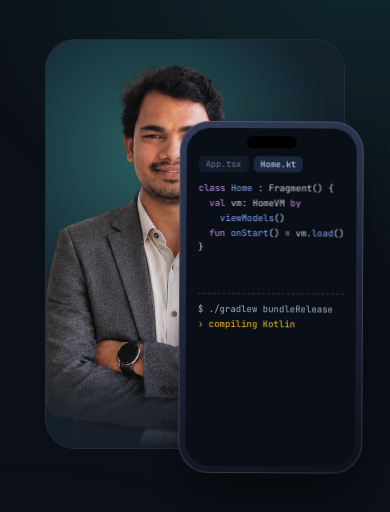
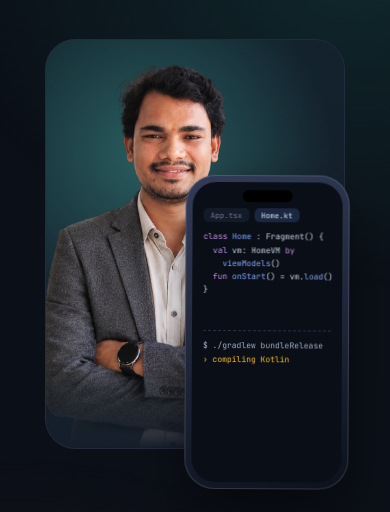
Before and after one commit to Shivanjal00/shivanjal-portfolio, a plain HTML site: page index.html in a window 390 px wide. Shown: the part 64-576 px from the top of the page. Drawn offline with nearby package versions, Linux system fonts and the light colour scheme.

Commit message:
Adjust phone and screen dimensions in CSS1

```diff
--- a/index.html
+++ b/index.html
@@ -61,16 +61,16 @@ a{color:inherit}
 .pic{position:relative;height:490px;border-radius:30px;background:radial-gradient(260px 260px at 35% 28%,rgba(94,234,212,.3),transparent 70%),radial-gradient(200px 200px at 90% 100%,rgba(255,138,101,.18),transparent 70%),linear-gradient(155deg,#12242e,#161d2b);border:1px solid var(--line);overflow:hidden}
 .pic img{position:absolute;bottom:0;left:50%;transform:translateX(-58%);height:96%;max-width:none;-webkit-mask-image:linear-gradient(#000 78%,transparent);mask-image:linear-gradient(#000 78%,transparent)}
 .pic .mono{position:absolute;inset:0;display:none;place-items:center;font:800 120px 'Bricolage Grotesque';color:var(--teal)}
-.phone{position:absolute;right:-34px;bottom:-4px;width:218px;height:412px;border-radius:30px;padding:7px;background:linear-gradient(160deg,#323c58,#0c111c);box-shadow:0 24px 50px rgba(0,0,0,.5),inset 0 0 0 1px rgba(255,255,255,.14);animation:bob 6s ease-in-out infinite;will-change:transform}
+.phone{position:absolute;right:-12px;bottom:-26px;width:194px;height:368px;border-radius:30px;padding:7px;background:linear-gradient(160deg,#323c58,#0c111c);box-shadow:0 24px 50px rgba(0,0,0,.5),inset 0 0 0 1px rgba(255,255,255,.14);animation:bob 6s ease-in-out infinite;will-change:transform}
 @keyframes bob{50%{transform:translateY(-12px) rotate(2deg)}}
-.screen{height:100%;border-radius:24px;background:#0a0e16;padding:28px 12px 11px;font:400 10.5px/1.65 'JetBrains Mono',monospace;overflow:hidden;position:relative}
+.screen{height:100%;border-radius:24px;background:#0a0e16;padding:26px 11px 10px;font:400 9.5px/1.65 'JetBrains Mono',monospace;overflow:hidden;position:relative}
 .screen::before{content:'';position:absolute;top:8px;left:50%;transform:translateX(-50%);width:50px;height:12px;border-radius:8px;background:#000}
-.tabs{display:flex;gap:5px;margin-bottom:9px;font-size:9.5px}
+.tabs{display:flex;gap:5px;margin-bottom:8px;font-size:8.5px}
 .tabs span{padding:1px 7px;border-radius:5px;background:#131a28;color:#6b7893;transition:background .3s,color .3s}
 .tabs span.on{background:#1b2640;color:#e0e8f8}
 .k{color:#c792ea}.s{color:#c3e88d}.f{color:#82aaff}.c{color:#6b7893}.n{color:#f78c6c}
-#code{min-height:120px;white-space:pre;color:#cfd8ea}
-.term{margin-top:8px;padding-top:8px;border-top:1px dashed #263048;min-height:124px;color:#9fb0cc}
+#code{min-height:108px;white-space:pre;color:#cfd8ea}
+.term{margin-top:8px;padding-top:8px;border-top:1px dashed #263048;min-height:112px;color:#9fb0cc}
 .term .ok{color:var(--live)}.term .w{color:var(--amb)}
 .term .cur::after{content:'▍';color:var(--teal);animation:blink 1s steps(2) infinite}
 
@@ -187,7 +187,7 @@ footer .wrap{display:flex;justify-content:space-between;flex-wrap:wrap;gap:8px}
   .grid{grid-template-columns:1fr}
   .job{grid-template-columns:1fr}
   section{padding:64px 0}
-  .stage{width:min(350px,88%)}.pic{height:410px}.phone{right:-18px;width:184px;height:352px}.screen{font-size:9px}.tabs{font-size:8.5px}#code{min-height:104px}.term{min-height:106px}
+  .stage{width:min(350px,88%)}.pic{height:410px}.phone{right:-4px;bottom:-20px;width:164px;height:314px}.screen{font-size:8px}.tabs{font-size:7.5px}#code{min-height:92px}.term{min-height:94px}
   .sheet{padding:24px 20px}
   .skillbox{grid-template-columns:1fr}
   .stabs{flex-direction:row;overflow-x:auto;border-right:0;border-bottom:1px solid var(--line)}
```
